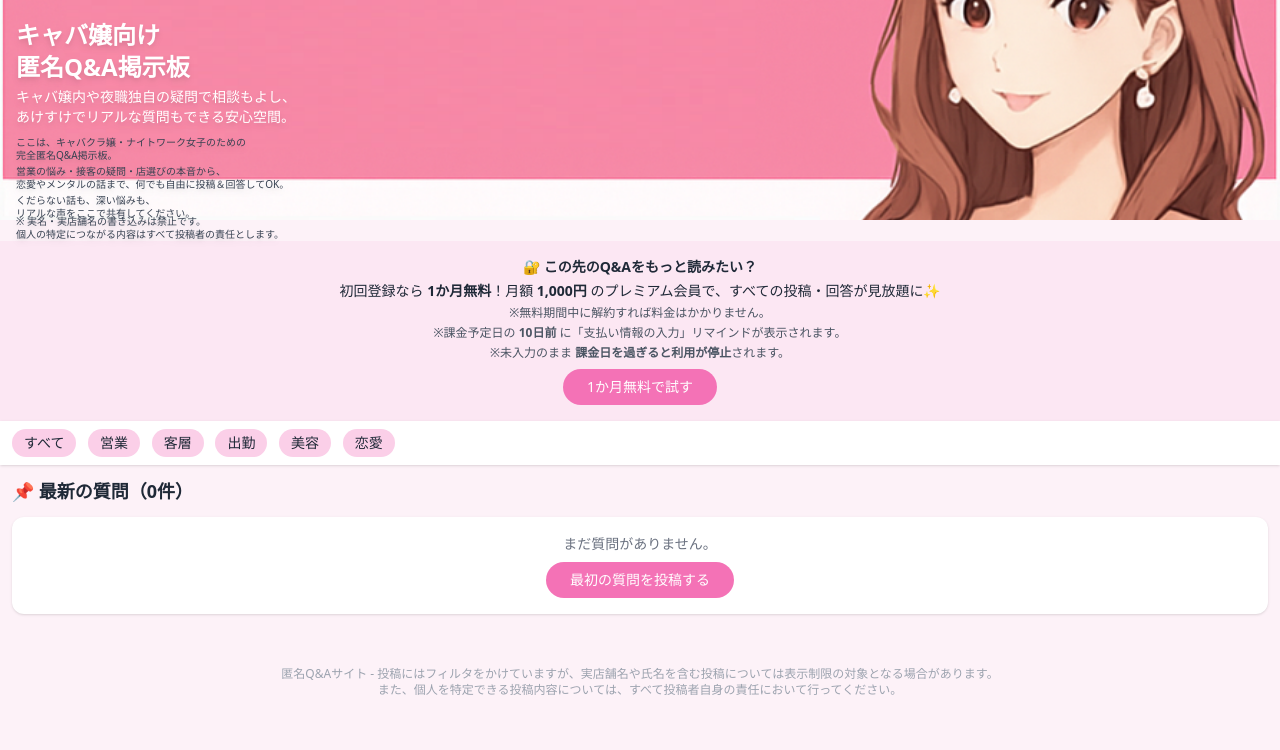
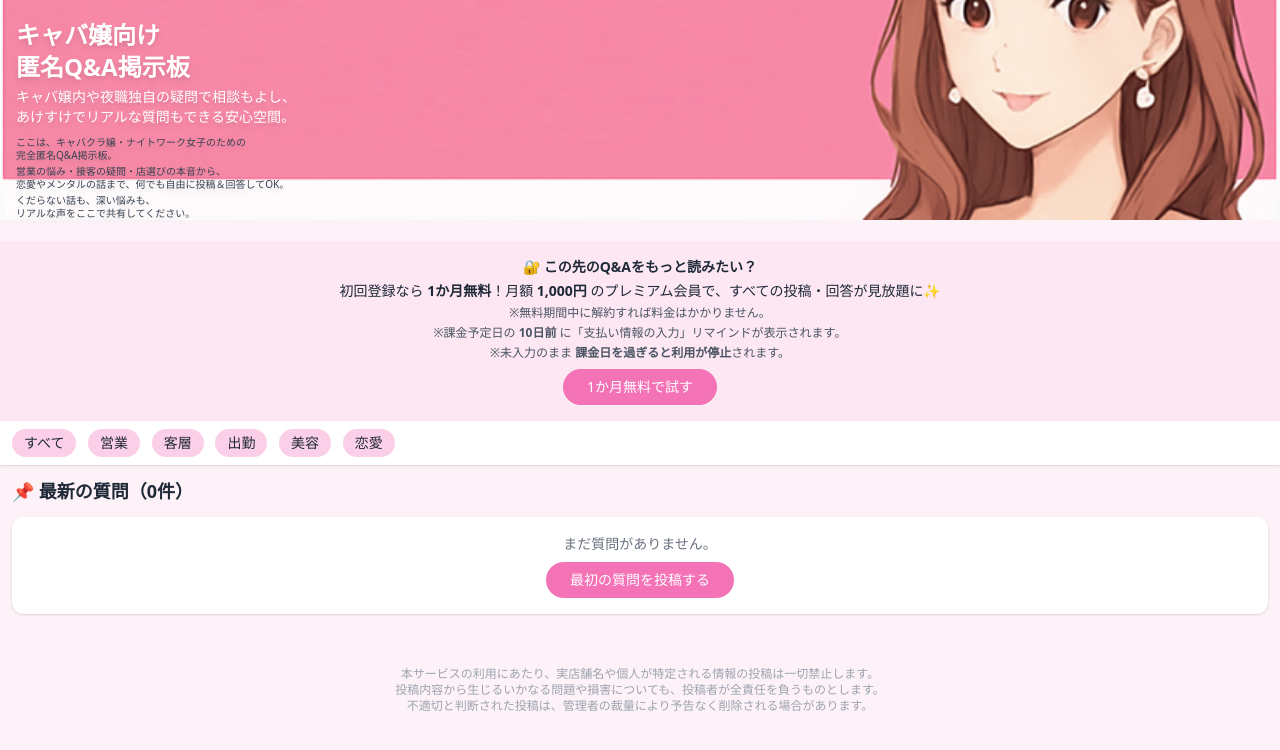
Before and after one commit to ymzk4160/ymzk4160-cabaq-flask, a Flask app: page / in a window 1280 px wide. Shown: the top 750 px of the page. Run offline with Flask 3, Linux system fonts and the light colour scheme; some libraries are stand-ins or nearby versions.

Commit message:
Update base.html

```diff
--- a/app/templates/base.html
+++ b/app/templates/base.html
@@ -60,10 +60,6 @@
       くだらない話も、深い悩みも、<br>
       リアルな声をここで共有してください。
     </p>
-    <p class="text-[10px] leading-tight text-gray-700 mt-[-8px] mb-1">
-      ※ 実名・実店舗名の書き込みは禁止です。<br>
-      個人の特定につながる内容はすべて投稿者の責任とします。
-    </p>
   </section>
   <br>
 
@@ -72,8 +68,9 @@
 
   <!-- フッター -->
   <footer class="text-center text-xs text-gray-400 mt-6 p-4">
-    匿名Q&Aサイト - 投稿にはフィルタをかけていますが、実店舗名や氏名を含む投稿については表示制限の対象となる場合があります。<br>
-    また、個人を特定できる投稿内容については、すべて投稿者自身の責任において行ってください。
+    本サービスの利用にあたり、実店舗名や個人が特定される情報の投稿は一切禁止します。<br>
+    投稿内容から生じるいかなる問題や損害についても、投稿者が全責任を負うものとします。<br>
+    不適切と判断された投稿は、管理者の裁量により予告なく削除される場合があります。
   </footer>
 
   {% block extra_js %}{% endblock %}
```
